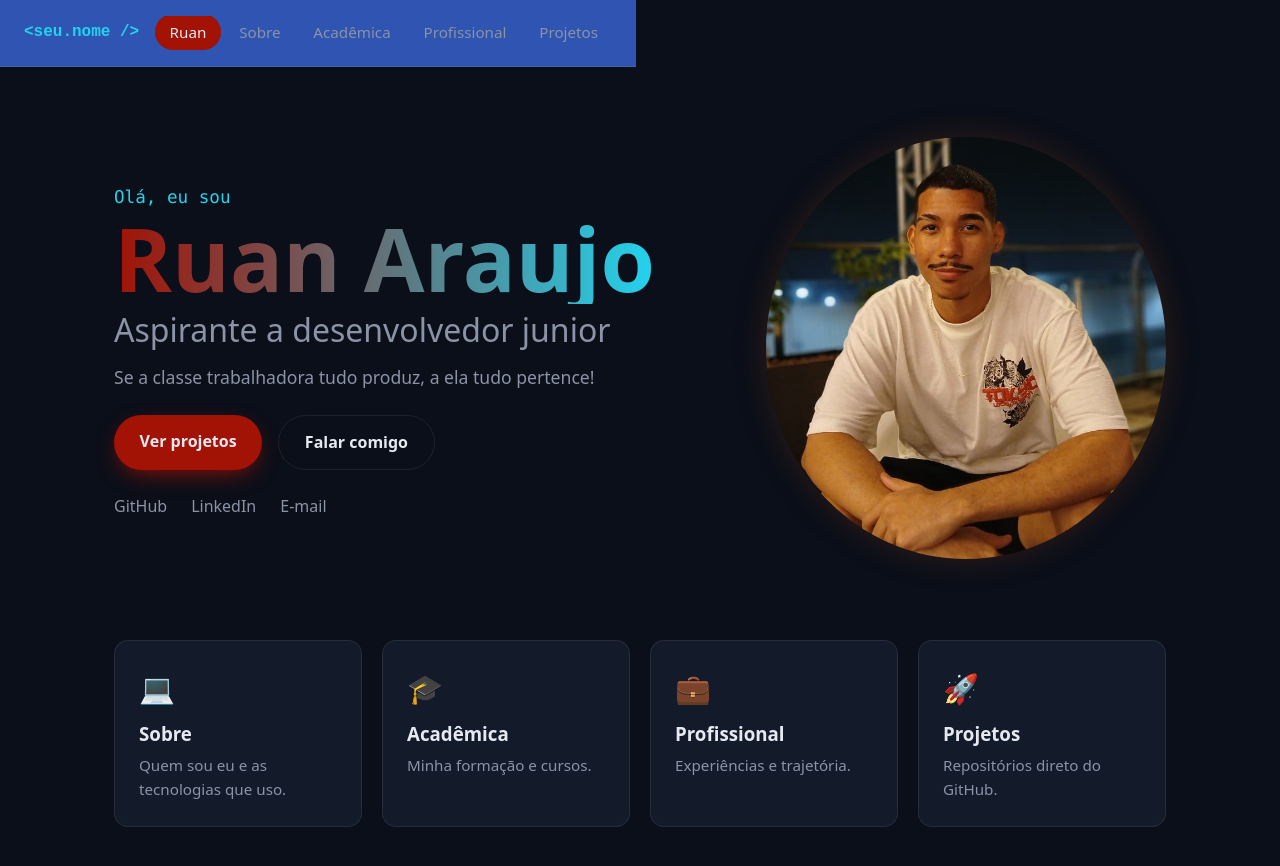
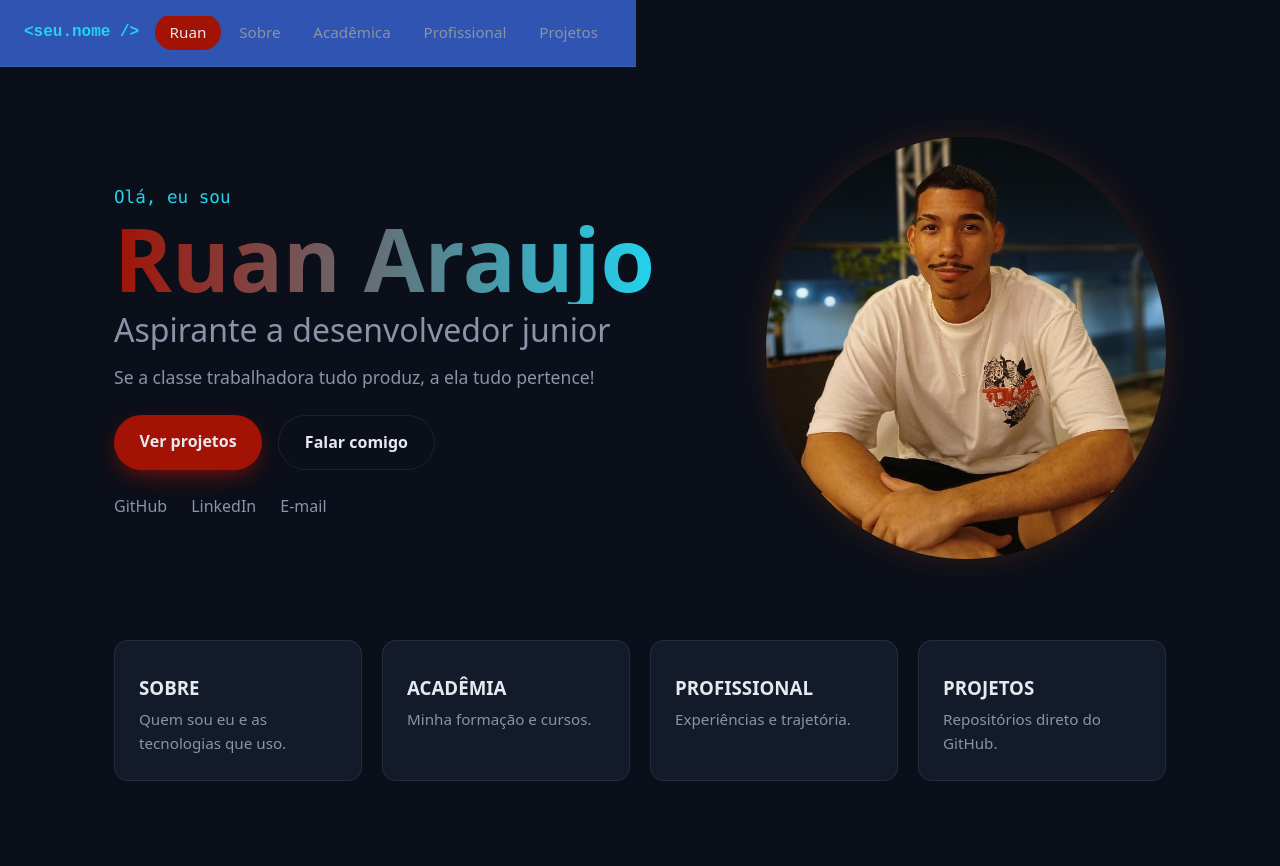
Before and after one commit to Shinobi4n/meu_portfolio, a Next.js app: page / in a window 1280 px wide. Shown: the top 866 px of the page. After the commit the page ends 829 px from the top, so only its background shows below. Built offline with nearby package versions, Linux system fonts and the light colour scheme.

Commit message:
Atualização layout

```diff
--- a/app/page.js
+++ b/app/page.js
@@ -6,10 +6,10 @@ import styles from "./home.module.css";
 
 
 const atalhos = [
-  { href: "/sobre", emoji: "💻", titulo: "Sobre", texto: "Quem sou eu e as tecnologias que uso." },
-  { href: "/academica", emoji: "🎓", titulo: "Acadêmica", texto: "Minha formação e cursos." },
-  { href: "/profissional", emoji: "💼", titulo: "Profissional", texto: "Experiências e trajetória." },
-  { href: "/projetos", emoji: "🚀", titulo: "Projetos", texto: "Repositórios direto do GitHub." },
+  { href: "/sobre", titulo: "SOBRE", texto: "Quem sou eu e as tecnologias que uso." },
+  { href: "/academica", titulo: "ACADÊMIA", texto: "Minha formação e cursos." },
+  { href: "/profissional", titulo: "PROFISSIONAL", texto: "Experiências e trajetória." },
+  { href: "/projetos", titulo: "PROJETOS", texto: "Repositórios direto do GitHub." },
 ];
 
 
```
